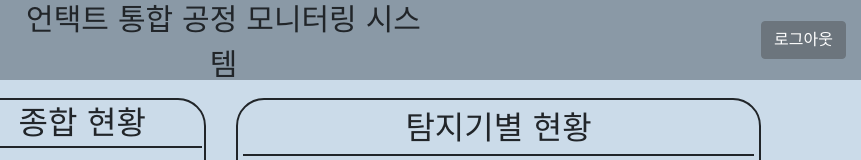
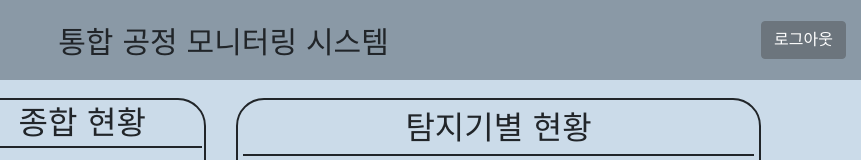
Before and after one commit to rotec-engineering/IntegratedFactoryManagement-KBT, a React app in the folder frontend/: page / in a window 1280 px wide. Shown: the top 160 px of the page, 419-1280 px from the left. Built offline with nearby package versions, Linux system fonts and the light colour scheme; grey boxes are pictures that could not be loaded.

Commit message:
yarn add react-router-dom

```diff
--- a/frontend/package.json
+++ b/frontend/package.json
@@ -9,6 +9,7 @@
     "bootstrap": "^4.5.3",
     "react": "^17.0.1",
     "react-dom": "^17.0.1",
+    "react-router-dom": "^5.2.0",
     "react-scripts": "4.0.0",
     "reactstrap": "^8.7.1",
     "web-vitals": "^0.2.4"
--- a/frontend/public/index.html
+++ b/frontend/public/index.html
@@ -24,7 +24,7 @@
       work correctly both with client-side routing and a non-root public URL.
       Learn how to configure a non-root public URL by running `npm run build`.
     -->
-    <title>언택트 통합 공정 모니터링 시스템</title>
+    <title>통합 공정 모니터링 시스템</title>
   </head>
   <body>
     <noscript>You need to enable JavaScript to run this app.</noscript>
--- a/frontend/src/component/Header.js
+++ b/frontend/src/component/Header.js
@@ -7,7 +7,7 @@ class Header extends React.Component {
   constructor(props) {
     super(props);
     this.state = {
-      name: '언택트 통합 공정 모니터링 시스템',
+      name: '통합 공정 모니터링 시스템',
     };
   }
 
```
Also changed, not shown: 1 other file.
